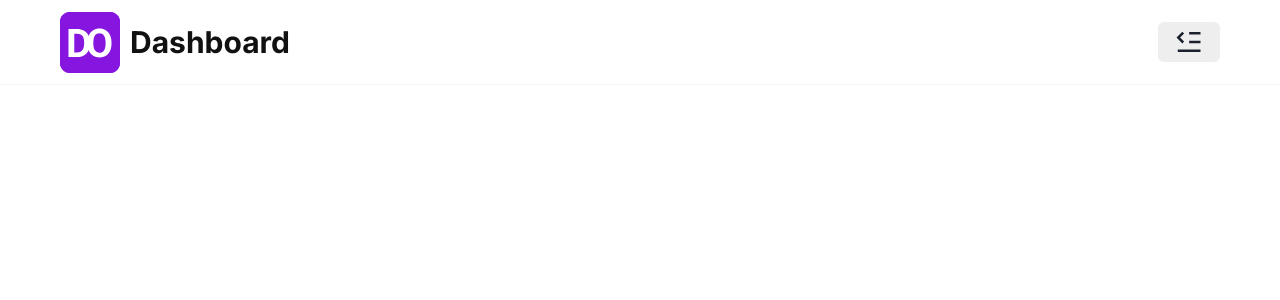
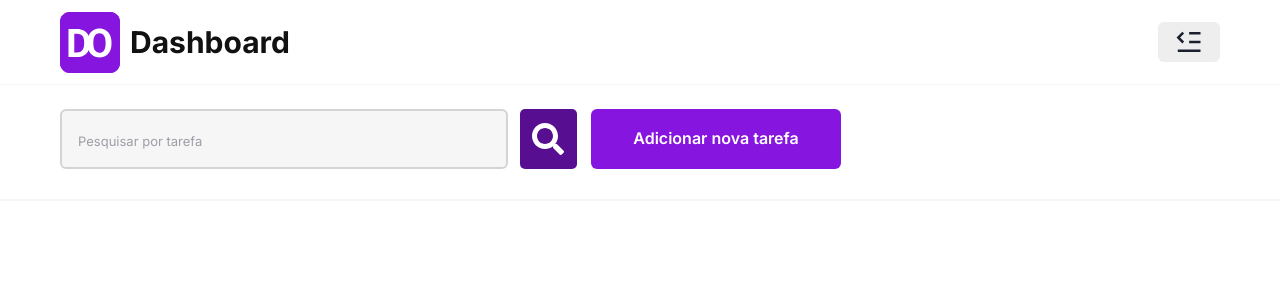
Before and after one commit to rich-dacan/Do-It, a React (Create React App) app: page /dashboard in a window 1280 px wide. Shown: the top 300 px of the page. Built offline with nearby package versions, Linux system fonts and the light colour scheme; sample sign-in values are in the browser's storage.

Commit message:
feat :sparkles: created search component

```diff
--- a/src/components/Form/Input/index.tsx
+++ b/src/components/Form/Input/index.tsx
@@ -1,66 +1,67 @@
-import React, { forwardRef, ForwardRefRenderFunction } from 'react'
-import { useState, useEffect, useCallback, useRef } from 'react'
-import { FormControl, FormErrorMessage, FormLabel, Input as ChakraInput, InputProps as ChakraInputProps, InputLeftElement, InputGroup } from '@chakra-ui/react'
-import { FieldError } from 'react-hook-form'
-import { IconType } from 'react-icons/lib'
-import { resourceUsage } from 'process'
+import React, { forwardRef, ForwardRefRenderFunction } from "react";
+import { useState, useEffect, useCallback, useRef } from "react";
+import {
+  FormControl,
+  FormErrorMessage,
+  FormLabel,
+  Input as ChakraInput,
+  InputProps as ChakraInputProps,
+  InputLeftElement,
+  InputGroup,
+} from "@chakra-ui/react";
+import { FieldError } from "react-hook-form";
+import { IconType } from "react-icons/lib";
+import { resourceUsage } from "process";
 
 /*
   Usa-se o extends para herdar todas as props vindo do InputProps do Chakra UI como as estilizações por exemplo;
   Permite a utilização do operador ...rest.
 */
 interface InputProps extends ChakraInputProps {
-  name: string,
-  label?: string,
-  error?: FieldError | null
-  icon?: IconType,
+  name: string;
+  label?: string;
+  error?: FieldError | null;
+  icon?: IconType;
 }
 
 // Criado uma tipagem pra definir os tipos de cada elemento do objeto abaixo
 type inputVariationOptions = {
-  [key: string]: string,
-}
+  [key: string]: string;
+};
 
 const inputVariations: inputVariationOptions = {
-  error: 'red.500',
-  default: 'gray.200',
-  focus: 'purple.800',
-  filled: 'green.500',
-}
+  error: "red.500",
+  default: "gray.200",
+  focus: "purple.800",
+  filled: "green.500",
+};
 
 const InputBase: ForwardRefRenderFunction<HTMLInputElement, InputProps> = (
-{ name, error = null, icon:Icon, label, ...rest }, ref
+  { name, error = null, icon: Icon, label, ...rest },
+  ref
 ) => {
-
   // const inputsRef = useRef<HTMLInputElement>(null)
 
-  const [variation, setVariation] = useState('default')
-  const [value, setValue]         = useState('')
+  const [variation, setVariation] = useState("default");
+  const [value, setValue] = useState("");
 
   useEffect(() => {
-
-    if(error) {
-      return setVariation('error')
+    if (error) {
+      return setVariation("error");
     }
-
-  }, [error])
+  }, [error]);
 
   const handleInputFocus = useCallback(() => {
-
-    if(!error) {
-      return setVariation('focus')
+    if (!error) {
+      return setVariation("focus");
     }
-
-  }, [error])
+  }, [error]);
 
   const handleInputBlur = useCallback(() => {
-
-    if(value.length > 0 && !error) {
-
-      return setVariation('filled')
+    if (value.length > 0 && !error) {
+      return setVariation("filled");
     }
-
-  }, [error, value])
+  }, [error, value]);
 
   return (
     <FormControl isInvalid={!!error}>
@@ -68,35 +69,35 @@ const InputBase: ForwardRefRenderFunction<HTMLInputElement, InputProps> = (
           !! Converte pra boolean
           Se label existir, renderize <FormLabel/>
       */}
-      {!!label && <FormLabel color='gray.400'>{ label }</FormLabel>}
+      {!!label && <FormLabel color="gray.400">{label}</FormLabel>}
 
       <InputGroup flexDirection={"column"}>
-      {Icon &&
-        <InputLeftElement color={ inputVariations[variation] } mt={"1"} >
-          <Icon/>
-        </InputLeftElement>
-      }
+        {Icon && (
+          <InputLeftElement color={inputVariations[variation]} mt={"1"}>
+            <Icon />
+          </InputLeftElement>
+        )}
         <ChakraInput
           ref={ref}
           {...rest}
           name={name}
-          color={ inputVariations[variation] }
-          borderColor={ inputVariations[variation] }
-          onFocus={ handleInputFocus }
-          onBlurCapture={ handleInputBlur }
-          onChangeCapture={(e) => setValue(e.currentTarget.value)}
+          color={inputVariations[variation]}
+          borderColor={inputVariations[variation]}
+          onFocus={handleInputFocus}
+          onBlurCapture={handleInputBlur}
+          onChangeCapture={e => setValue(e.currentTarget.value)}
           bg={"gray.50"}
           variant={"outline"}
-          _hover={{bg: "gray.100"}}
-          _placeholder={{color: "gray.300", fontSize: "small"}}
-          size={"lg"} h={"60px"}
+          _hover={{ bg: "gray.100" }}
+          _focus={{ bg: "gray.100" }}
+          _placeholder={{ color: "gray.300", fontSize: "small" }}
+          size={"lg"}
+          h={"60px"}
         />
 
         {!!error && <FormErrorMessage>{error.message}</FormErrorMessage>}
-
       </InputGroup>
-
     </FormControl>
-  )
-}
-export const Input =  forwardRef(InputBase)
+  );
+};
+export const Input = forwardRef(InputBase);
--- a/src/components/Header/index.tsx
+++ b/src/components/Header/index.tsx
@@ -10,7 +10,7 @@ export const Header: React.FC = () => {
   return (
     <Flex
       borderBottom={"1px solid #f5f5f5"}
-      p={"2px 60px"}
+      p={["2px 20px", "2px 60px"]}
       alignItems={"center"}
       justifyContent={"space-around"}
       w={"100%"}
--- a/src/components/Menu/DrawerMenu/index.tsx
+++ b/src/components/Menu/DrawerMenu/index.tsx
@@ -26,7 +26,7 @@ export const DrawerMenu: React.FC<DrawerMenuProps> = ({ isOpen, onClose }) => {
   return (
     <>
       <Drawer placement="top" onClose={onClose} isOpen={isOpen}>
-        <DrawerOverlay mt={"9vh"} />
+        <DrawerOverlay mt={["15vh", "9vh"]} />
         <DrawerContent ml={"auto"} mt={"80px"} w={["450px", "350px"]}>
           <DrawerHeader
             borderBottomWidth="1px"
@@ -36,7 +36,7 @@ export const DrawerMenu: React.FC<DrawerMenuProps> = ({ isOpen, onClose }) => {
             {user.name}
           </DrawerHeader>
           <DrawerBody m={"20px 0px"}>
-            <Flex>
+            <Flex alignItems={"center"}>
               <Center
                 w={"60px"}
                 height={"60px"}
--- /dev/null
+++ b/src/components/SeachBox/index.tsx
@@ -0,0 +1,51 @@
+import { Button, Center, Flex } from "@chakra-ui/react";
+import React from "react";
+import { Input } from "../Form/Input";
+import { FaSearch } from "react-icons/fa";
+import { theme } from "../../styles/theme";
+
+export const SearchBox: React.FC = () => {
+  return (
+    <Flex
+      mt={6}
+      w={"100%"}
+      p={["0 10px 0 10px", "0 60px 30px 60px"]}
+      borderBottom={"2px solid #F5F5F5"}
+      flexDirection={["column", "row"]}
+      alignItems={["center", "stretch"]}
+    >
+      <Flex as={"form"} alignItems={"center"}>
+        <Input
+          name="Search Box"
+          placeholder="Pesquisar por tarefa"
+          w={["70vw", "35vw"]}
+          border={"2px solid #0E0E0F"}
+        />
+        <Center
+          as="button"
+          cursor={"pointer"}
+          fontSize={"2xl"}
+          bg={"purple.600"}
+          h={"60px"}
+          ml={"4px"}
+          width={"65px"}
+          borderRadius={"5px"}
+          _hover={{ bg: "purple.800" }}
+        >
+          <FaSearch size={32} color={theme.colors.white} />
+        </Center>
+      </Flex>
+      <Button
+        bg={"purple.500"}
+        color={"white"}
+        h={"60px"}
+        w={["90vw", "250px"]}
+        ml={["0px", "14px"]}
+        mt={["10px", "0"]}
+        _hover={{ bg: "purple.800" }}
+      >
+        Adicionar nova tarefa
+      </Button>
+    </Flex>
+  );
+};
--- a/src/pages/Dashboard/index.tsx
+++ b/src/pages/Dashboard/index.tsx
@@ -2,11 +2,13 @@ import { Box } from "@chakra-ui/react";
 import React from "react";
 
 import { Header } from "../../components/Header";
+import { SearchBox } from "../../components/SeachBox";
 
 export const Dashboard = () => {
   return (
     <Box>
       <Header />
+      <SearchBox />
     </Box>
   );
 };
```
